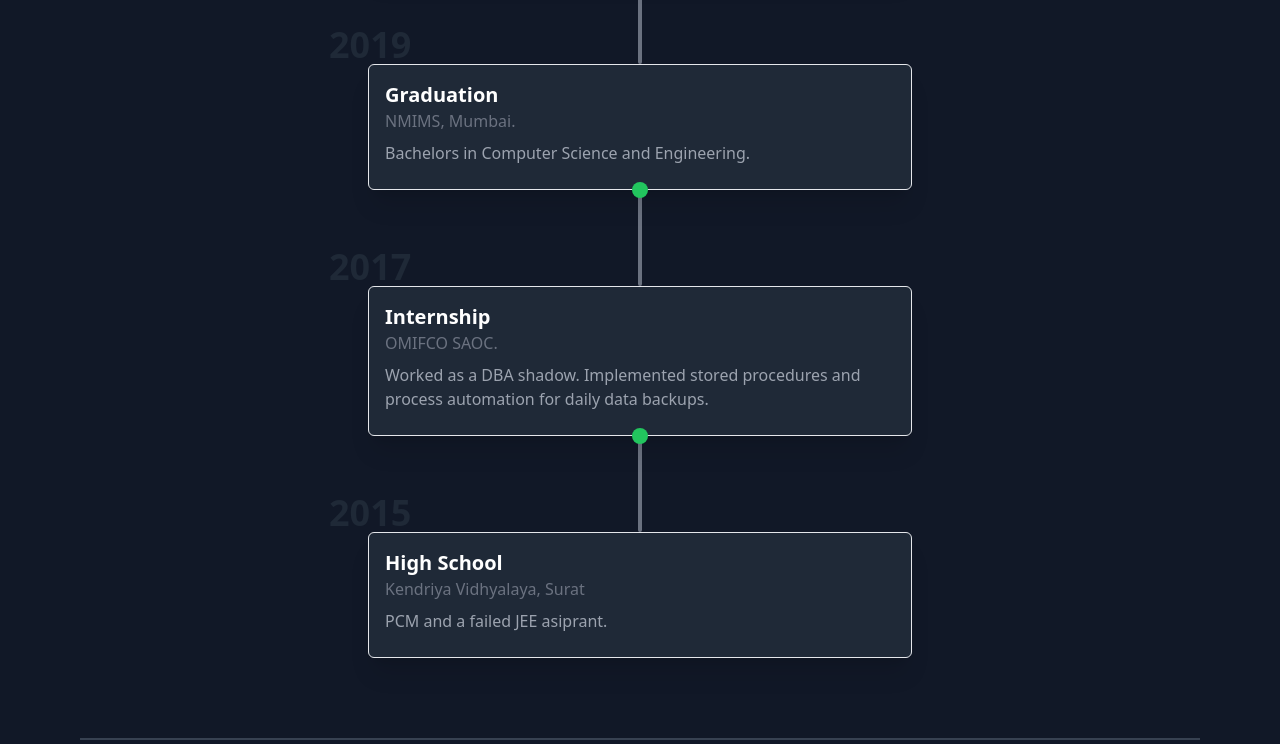
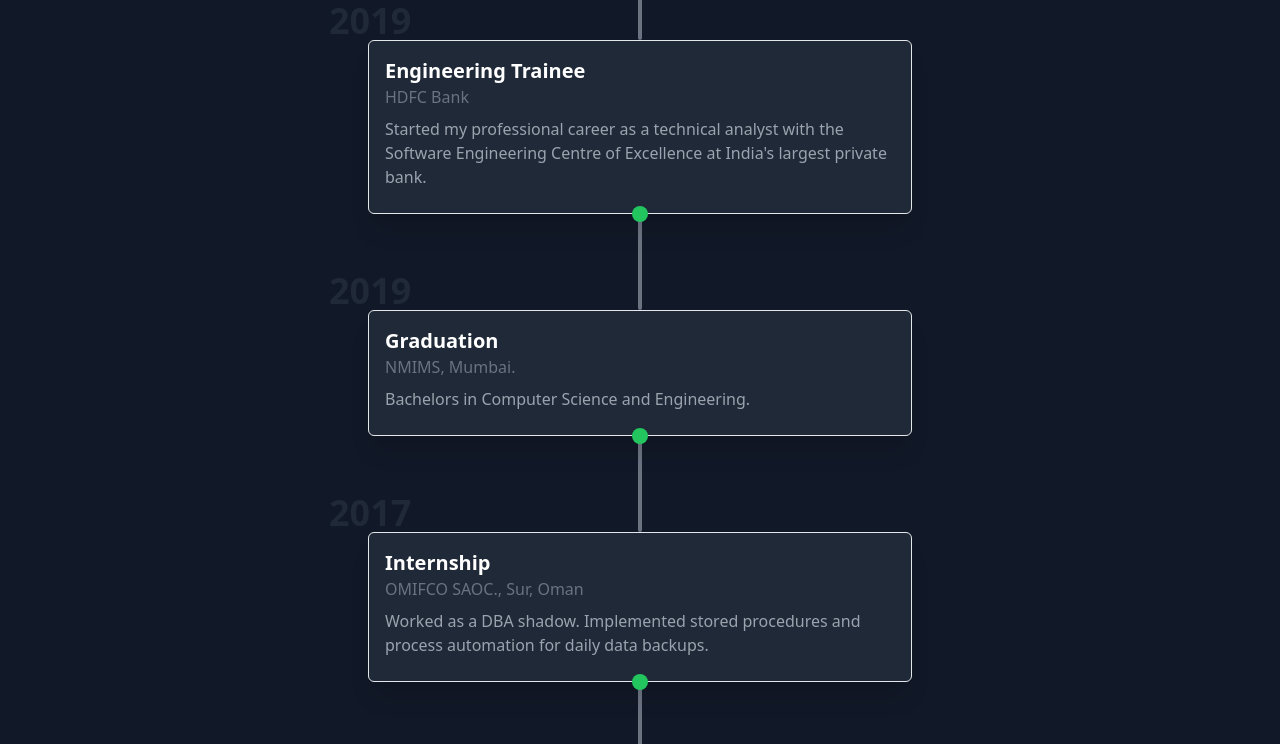
Before and after one commit to slitheringblob/slitheringblob.github.io, a Next.js app: page /experience in a window 1280 px wide. Shown: the part 1730-2474 px from the top of the page. Built offline with nearby package versions, Linux system fonts and the light colour scheme.

Commit message:
added experience for 2024 card

```diff
--- a/src/constants/data.js
+++ b/src/constants/data.js
@@ -3,7 +3,7 @@
     name: "Jaydeep Ganatra",
     designation: "Full-Stack Developer",
     avatarUrl: "/avatar.jpg",
-    email: "ganatrajaydeep.work@gmail.com",
+    email: "work@jaydeepganatra.dev",
     phone: "+91 9408657603",
     address: "Surat, Gujarat, India.",
     projects: [{
@@ -41,6 +41,13 @@
       companyURL: "https://thinkbridge.com/",
     },
     experience: [
+      {
+        title: "Senior Software Engineer",
+        company: "thinkbridge",
+        year: "2024",
+        companyLink: "https://thinkbridge.com",
+        desc: "Worked as a Machine Learning Fellow to build an engine capable of Dense Retrival for Code for multiple languages. ",
+      },
       {
         title: "Senior Software Engineer",
         company: "thinkbridge",
@@ -85,7 +92,7 @@
       },
       {
         title: "Internship",
-        company: "OMIFCO SAOC.",
+        company: "OMIFCO SAOC., Sur, Oman",
         year: "2017",
         companyLink: "https://www.omifco.com/",
         desc: "Worked as a DBA shadow. Implemented stored procedures and process automation for daily data backups.",
```
